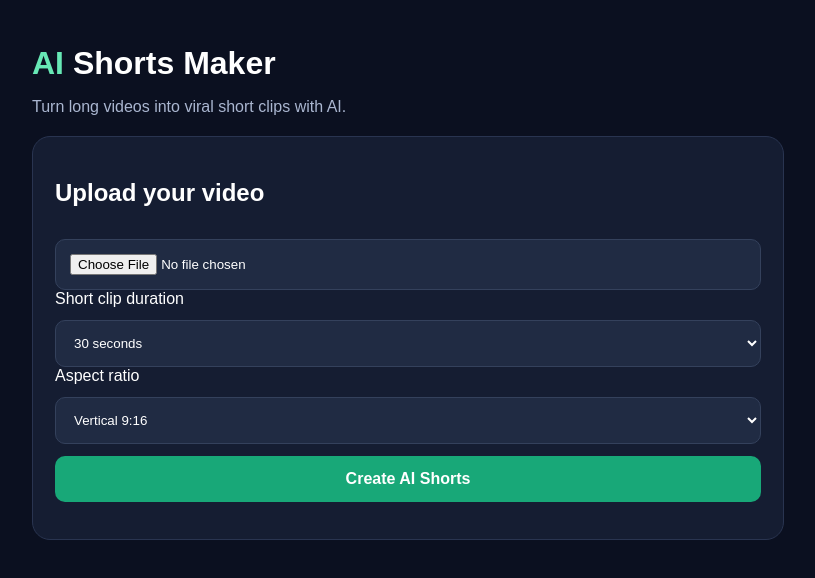
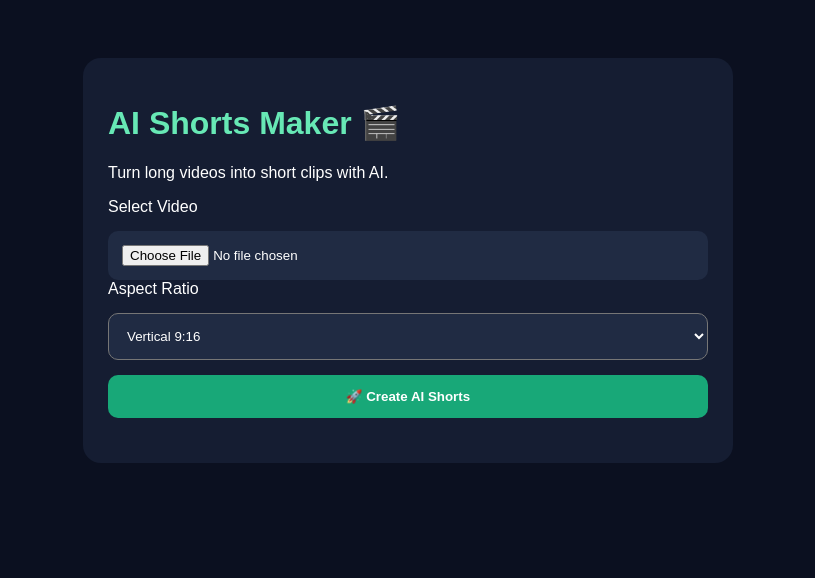
Before and after one commit to priyanshchaudhai/AI-SHORTS-MAKER, a plain HTML site: page static/index.html in a window 1280 px wide. Shown: the whole page, without its empty margins (232-1047 px from the left). Drawn offline with Linux system fonts and the light colour scheme.

Commit message:
Update index.html

```diff
--- a/static/index.html
+++ b/static/index.html
@@ -1,101 +1,73 @@
-
 <!DOCTYPE html>
 <html lang="en">
 <head>
 <meta charset="UTF-8">
-<meta name="viewport" content="width=device-width, initial-scale=1.0">
+<meta name="viewport" content="width=device-width, initial-scale=1">
 <title>AI Shorts Maker</title>
 <style>
-*{box-sizing:border-box}
-body{margin:0;background:#0b1020;color:#fff;font-family:Arial,sans-serif}
-.container{max-width:800px;margin:auto;padding:24px}
-.card{background:#151d32;border:1px solid #293450;border-radius:18px;padding:22px;margin-top:20px}
-h1{font-size:32px;margin-bottom:8px}
-p{color:#aab6d0}
-.logo{color:#67e8b5}
-input,select,button{width:100%;padding:14px;margin-top:12px;border-radius:10px;border:1px solid #34415c;background:#202b43;color:white}
-button{background:#18a878;border:0;font-weight:bold;font-size:16px;cursor:pointer}
-button:hover{background:#11976b}
-video{width:100%;margin-top:15px;border-radius:12px}
-.status{margin-top:15px;color:#67e8b5}
+* { box-sizing: border-box; }
+body {
+  background: #0b1020;
+  color: white;
+  font-family: Arial, sans-serif;
+  padding: 20px;
+}
+.container {
+  max-width: 650px;
+  margin: 30px auto;
+  padding: 25px;
+  background: #151d32;
+  border-radius: 18px;
+}
+h1 { color: #67e8b5; }
+input, select, button {
+  width: 100%;
+  padding: 14px;
+  margin-top: 15px;
+  border-radius: 10px;
+}
+input, select {
+  background: #202b43;
+  color: white;
+}
+button {
+  background: #18a878;
+  color: white;
+  border: none;
+  font-weight: bold;
+  cursor: pointer;
+}
+button:disabled { opacity: .6; }
+#status { margin-top: 20px; overflow-wrap: anywhere; }
+video { width: 100%; margin-top: 15px; }
 </style>
 </head>
 <body>
+
 <div class="container">
-<h1><span class="logo">AI</span> Shorts Maker</h1>
-<p>Turn long videos into viral short clips with AI.</p>
+<h1>AI Shorts Maker 🎬</h1>
+<p>Turn long videos into short clips with AI.</p>
 
-<div class="card">
-<h2>Upload your video</h2>
-<input type="file" id="videoFile" accept="video/*">
-<video id="preview" controls style="display:none"></video>
+<form id="uploadForm">
 
-<label>Short clip duration</label>
-<select id="duration">
-<option value="30">30 seconds</option>
-<option value="45">45 seconds</option>
-<option value="60">60 seconds</option>
-<option value="90">90 seconds</option>
+<label>Select Video</label>
+<input type="file" id="videoFile"
+accept="video/*" required>
+
+<label>Aspect Ratio</label>
+<select id="format">
+<option value="9:16">Vertical 9:16</option>
+<option value="16:9">Landscape 16:9</option>
+<option value="1:1">Square 1:1</option>
 </select>
 
-<label>Aspect ratio</label>
-<select id="ratio">
-<option value="9:16">Vertical 9:16</option>
-<option value="1:1">Square 1:1</option>
-<option value="16:9">Landscape 16:9</option>
-</select>
+<button type="submit">🚀 Create AI Shorts</button>
 
-<button id="makeBtn" onclick="makeClips()">Create AI Shorts</button>
-<div class="status" id="status"></div>
-</div>
+</form>
+
+<div id="status"></div>
 </div>
 
-<script>
-const fileInput=document.getElementById('videoFile');
-const preview=document.getElementById('preview');
-const statusBox=document.getElementById('status');
-
-fileInput.addEventListener('change',()=>{
-const file=fileInput.files[0];
-if(file){
-preview.src=URL.createObjectURL(file);
-preview.style.display='block';
-statusBox.textContent='Video ready to upload!';
-}
-});
-
-async function makeClips(){
-const file=fileInput.files[0];
-if(!file){
-statusBox.textContent='Please select a video first.';
-return;
-}
-
-const btn=document.getElementById('makeBtn');
-btn.disabled=true;
-statusBox.textContent='Uploading video...';
-
-const formData=new FormData();
-formData.append('video',file);
-formData.append('duration',document.getElementById('duration').value);
-formData.append('ratio',document.getElementById('ratio').value);
-
-try{
-const response=await fetch('/process',{
-method:'POST',
-body:formData
-});
-
-if(!response.ok)throw new Error('Server error');
-const data=await response.json();
-statusBox.textContent=data.message||'Processing complete!';
-}catch(error){
-statusBox.textContent='Upload UI is ready, but backend processing needs to be connected.';
-}
-finally{
-btn.disabled=false;
-}
-}
-</script>
+<script src="/static/script.js?v=2"></script>
 </body>
 </html>
```
